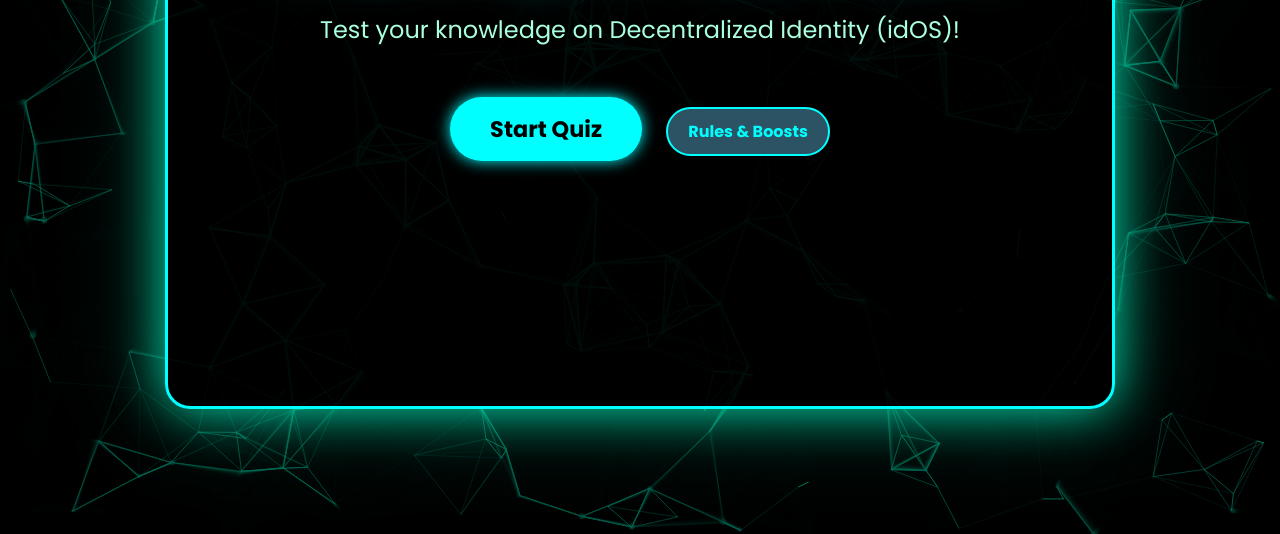
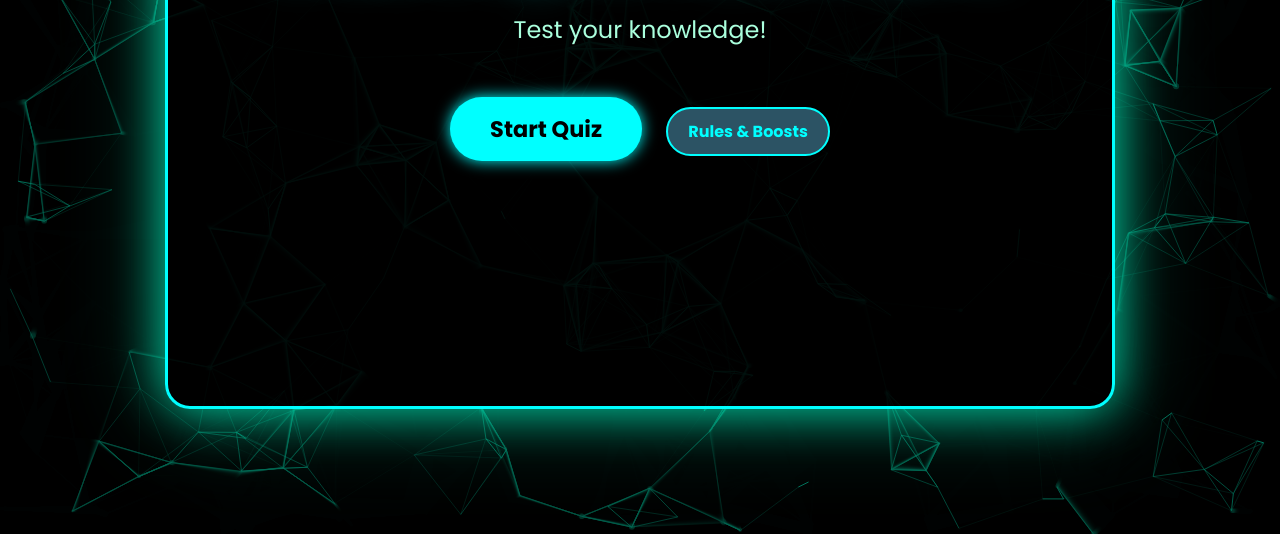
Before and after one commit to Divyansh400/stable_game, a plain HTML site: page index.html in a window 1280 px wide. Shown: the part 266-800 px from the top of the page. Drawn offline with Linux system fonts and the light colour scheme.

Commit message:
Update index.html

```diff
--- a/index.html
+++ b/index.html
@@ -336,7 +336,7 @@ button.disabled-option {
     <canvas id="particle-bg"></canvas> <div class="container" id="main-container">
         <div id="start-screen" class="screen active">
             <h1>Stable.xyz Ultimate Quiz</h1>
-            <p class="intro-text">Test your knowledge on Decentralized Identity (idOS)!</p>
+            <p class="intro-text">Test your knowledge!</p>
             <button id="start-btn" class="main-btn">Start Quiz</button>
             <button id="rules-btn" class="main-btn small-btn">Rules & Boosts</button>
         </div>
```
